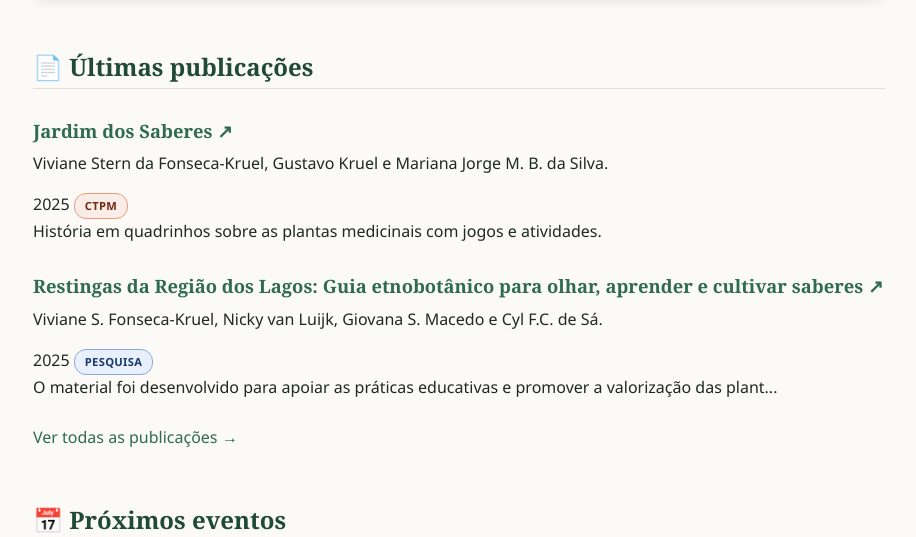
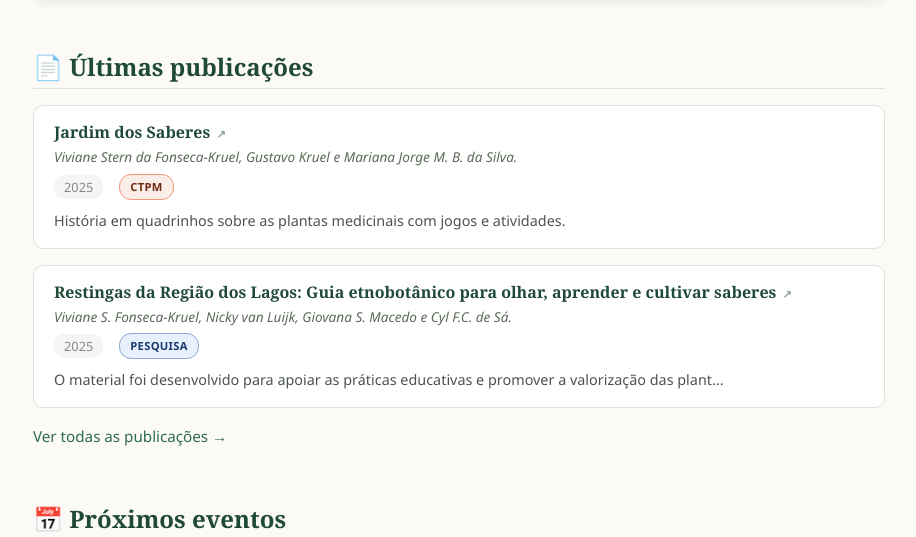
Before and after one commit to etnobotanicajbrj/site-principal, a Jekyll site: the page built from index.md, in a window 1280 px wide. Shown: the part 1362-1899 px from the top of the page, without its empty margins (181-1097 px from the left). Built offline with Jekyll 4.4.1, drawn with Linux system fonts in a browser that asks for light colours; grey boxes are pictures that could not be loaded.

Commit message:
Update _base.scss

```diff
--- a/_sass/_base.scss
+++ b/_sass/_base.scss
@@ -1105,3 +1105,110 @@ img {
     font-size: 0.95rem;
   }
 }
+
+// ===========================================================
+// PUBLICAÇÕES NA HOME
+// ===========================================================
+
+.home-publicacoes {
+  display: flex;
+  flex-direction: column;
+  gap: 16px;
+  margin: 16px 0 8px 0;
+}
+
+.home-publicacao-item {
+  background: #fff;
+  border-radius: 10px;
+  border: 1px solid #E3E0D8;
+  padding: 16px 20px;
+  transition: border-color 0.2s ease, box-shadow 0.2s ease;
+
+  &:hover {
+    border-color: #B0B0B0;
+    box-shadow: 0 2px 8px rgba(0, 0, 0, 0.04);
+  }
+}
+
+.home-publicacao-info {
+  display: flex;
+  flex-direction: column;
+  gap: 4px;
+}
+
+.home-publicacao-titulo {
+  margin: 0;
+  font-size: 1rem;
+  font-weight: 600;
+  font-family: Georgia, "Times New Roman", serif;
+  color: #204A37;
+
+  a {
+    color: #204A37;
+    text-decoration: none;
+    transition: color 0.2s ease;
+
+    &:hover {
+      color: #2F6B4F;
+      text-decoration: underline;
+    }
+  }
+
+  .icone-externo {
+    font-size: 0.7rem;
+    opacity: 0.5;
+    margin-left: 2px;
+  }
+}
+
+.home-publicacao-autores {
+  font-size: 0.85rem;
+  color: #5B6B58;
+  margin: 0;
+  font-style: italic;
+}
+
+.home-publicacao-meta {
+  display: flex;
+  flex-wrap: wrap;
+  align-items: center;
+  gap: 8px 16px;
+  margin-top: 2px;
+}
+
+.home-publicacao-ano {
+  font-size: 0.8rem;
+  color: #888;
+  background: #F5F5F5;
+  padding: 2px 10px;
+  border-radius: 10px;
+}
+
+.home-publicacao-badge {
+  display: inline-flex;
+  align-items: center;
+}
+
+.home-publicacao-descricao {
+  font-size: 0.9rem;
+  color: #1F2A1E;
+  margin: 6px 0 0 0;
+  line-height: 1.5;
+  opacity: 0.8;
+}
+
+.link-ver-todos {
+  margin-top: 8px;
+  text-align: right;
+
+  a {
+    font-weight: 500;
+    color: #2F6B4F;
+    text-decoration: none;
+    font-size: 0.95rem;
+
+    &:hover {
+      text-decoration: underline;
+    }
+  }
+}
```
